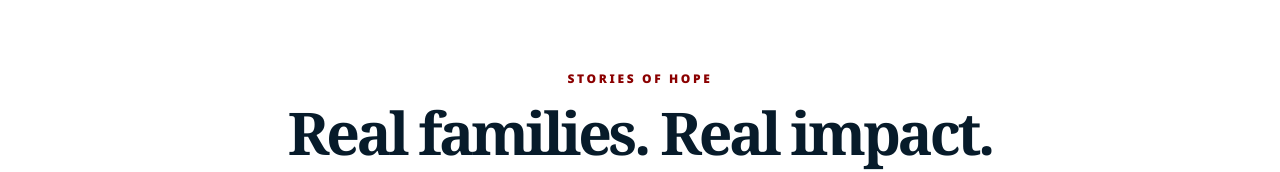
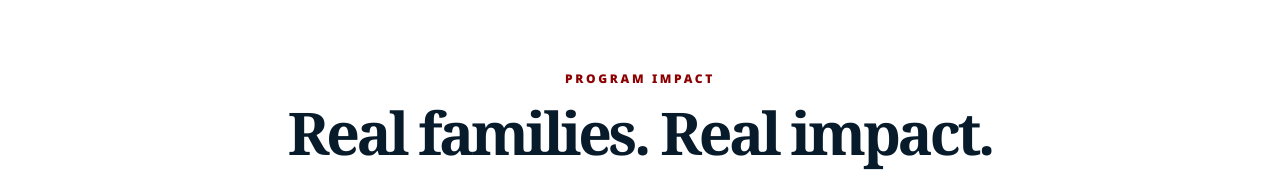
Before and after one commit to find-feed-restore/find-feed-restore, a Next.js app: page /care-coach-mobile-unit in a window 1280 px wide. Shown: the part 1481-1653 px from the top of the page. Built offline with nearby package versions, Linux system fonts and the light colour scheme.

Commit message:
Rename program image sections

```diff
--- a/src/app/care-coach-mobile-unit/page.tsx
+++ b/src/app/care-coach-mobile-unit/page.tsx
@@ -81,7 +81,7 @@ export default function CareCoachPage() {
           applicationUrl="https://greatthings.typeform.com/to/ZZkgIj"
         />
         <ProgramStoryGallery
-          eyebrow="Stories Of Hope"
+          eyebrow="Program Impact"
           title="Real families. Real impact."
           description="See how Find, Feed & Restore is helping families find stability, safety, and a path forward."
           images={storyImages}
--- a/src/app/homelessness-avoidance/page.tsx
+++ b/src/app/homelessness-avoidance/page.tsx
@@ -81,7 +81,7 @@ export default function HomelessnessAvoidancePage() {
           applicationImageClassName={programStyles.centeredApplicationImage}
         />
         <ProgramStoryGallery
-          eyebrow="Stories Of Hope"
+          eyebrow="Program Impact"
           title="Support before crisis becomes homelessness."
           description="Homelessness Avoidance helps families stay housed during unexpected hardship by providing a bridge toward stability."
           images={storyImages}
--- a/src/app/housing-first/page.tsx
+++ b/src/app/housing-first/page.tsx
@@ -81,7 +81,7 @@ export default function HousingFirstPage() {
           applicationImageClassName={programStyles.housingFirstApplicationImage}
         />
         <ProgramStoryGallery
-          eyebrow="Stories Of Hope"
+          eyebrow="Program Impact"
           title="Stability starts at home."
           description="Through Housing First, families receive the breathing room, support, and stability needed to move toward self-sufficiency."
           images={storyImages}
```
Also changed, not shown: 1 other file (tests, documents, lock files or other folders).
